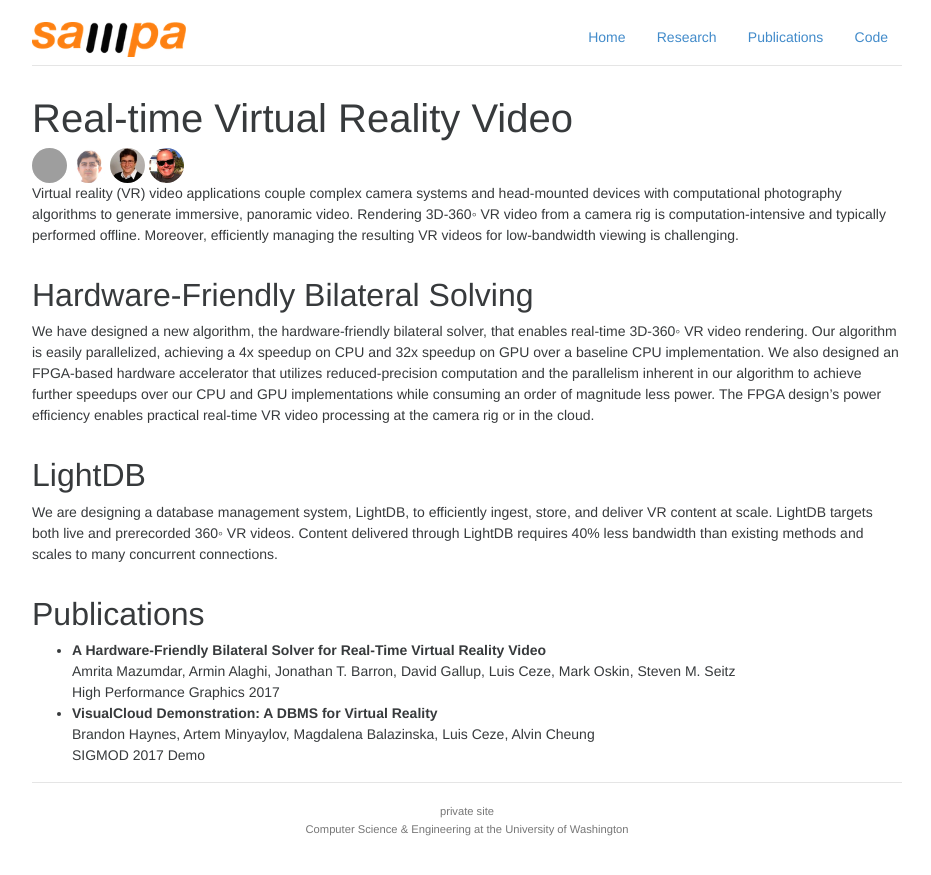
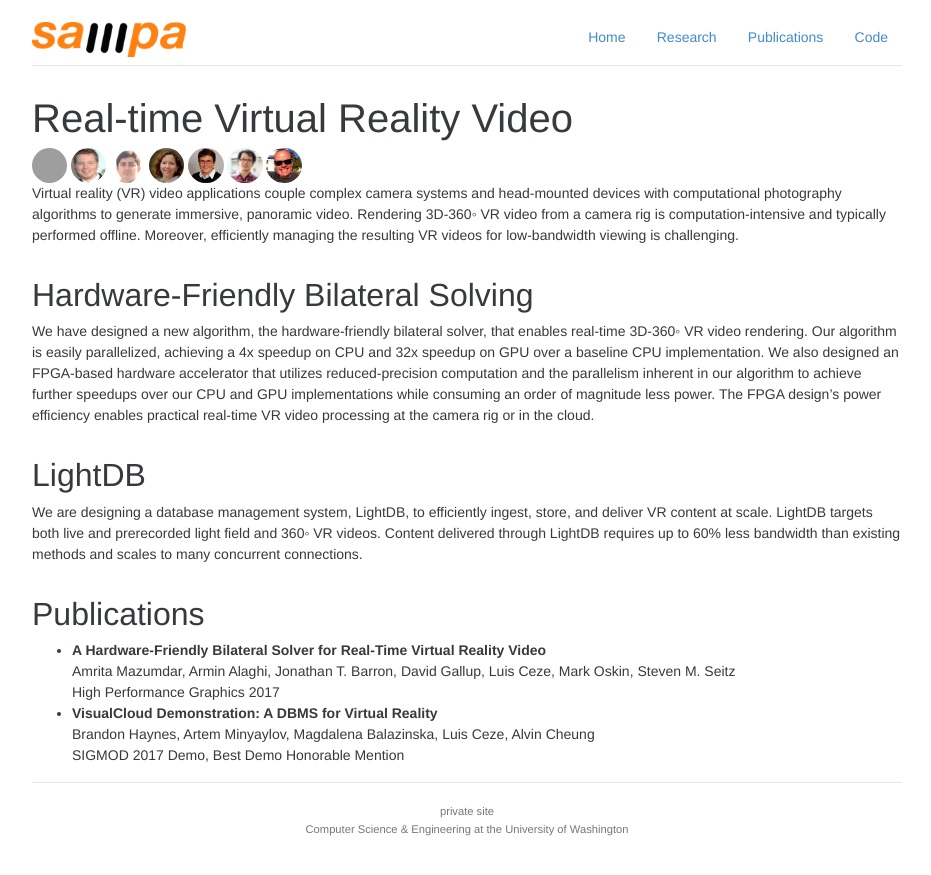
Before and after one commit to uwsampa/sampa-public, a Jekyll site: the page built from _projects/vr-hw.md, in a window 1280 px wide. Shown: the top 875 px of the page, without its empty margins (173-1104 px from the left). Built offline with Jekyll 4.4.1, drawn with Linux system fonts in a browser that asks for light colours; nearby versions of some CDN libraries; Markdown is read by kramdown in place of the engine named in the settings; grey boxes are pictures that could not be loaded.

Commit message:
vr video project updates

```diff
--- a/_projects/vr-hw.md
+++ b/_projects/vr-hw.md
@@ -27,8 +30,10 @@ We also designed an FPGA-based hardware accelerator that utilizes reduced-precis
 The FPGA design's power efficiency enables practical real-time VR video processing at the camera rig or in the cloud.
 
 ## LightDB
-We are designing a database management system, LightDB, to efficiently ingest, store, and deliver VR content at scale. LightDB targets both live and prerecorded
-360◦ VR videos. Content delivered through LightDB requires 40% less bandwidth than existing methods and scales to many concurrent connections.
+We are designing a database management system, LightDB, to efficiently ingest, store, and deliver VR content at scale.
+LightDB targets both live and prerecorded light field and 360◦ VR videos.
+Content delivered through LightDB requires up to 60% less bandwidth than existing methods and scales to many concurrent connections.
+
 
 ## Publications
 
@@ -37,4 +42,4 @@ We are designing a database management system, LightDB, to efficiently ingest, s
   High Performance Graphics 2017
 - **VisualCloud Demonstration: A DBMS for Virtual Reality**<br/>
   Brandon Haynes, Artem Minyaylov, Magdalena Balazinska, Luis Ceze, Alvin Cheung<br/>
-  SIGMOD 2017 Demo
+  SIGMOD 2017 Demo, Best Demo Honorable Mention
```
Also changed, not shown: other parts of _projects/vr-hw.md (+3 -0 lines), _data/people.yml (+10 -1 lines), bib/sampa-pubs.bib (+8 -0 lines), img/people/bhaynes.jpg (added), img/people/magda.jpg (added).
